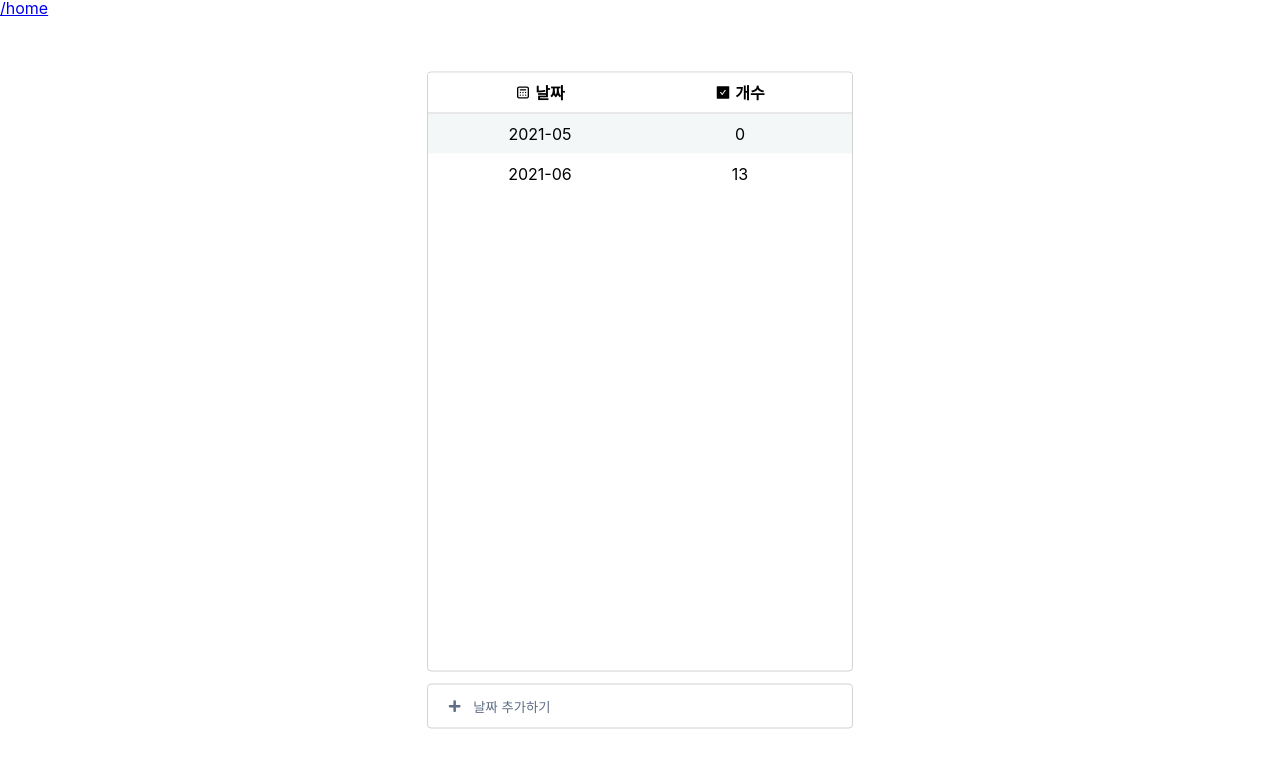
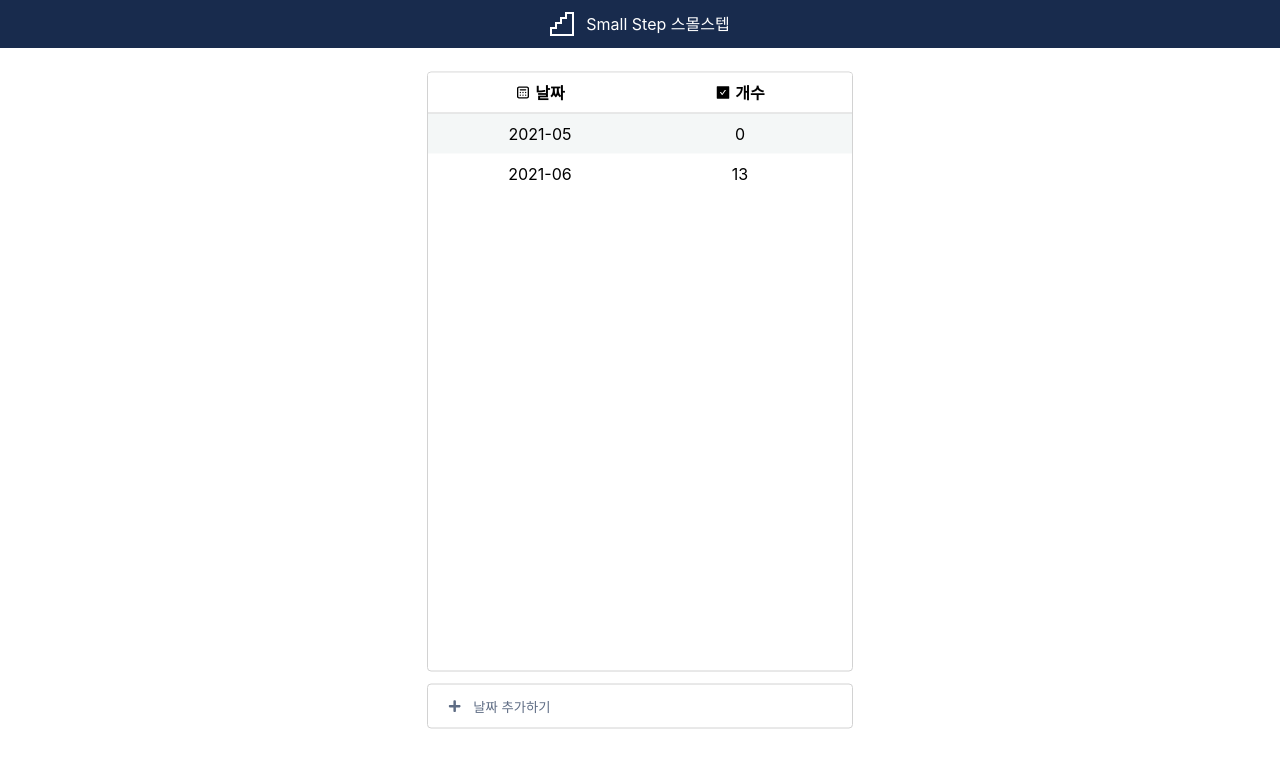
Before and after one commit to LeeSeongJinCa/Small-Step-Planner, a React (Create React App) app: page / in a window 1280 px wide. Shown: the top 768 px of the page. Built offline with nearby package versions, Linux system fonts and the light colour scheme.

Commit message:
update(App) : add Header component

```diff
--- a/src/App.tsx
+++ b/src/App.tsx
@@ -1,12 +1,11 @@
 import { Route, Switch } from "react-router";
-import { Link } from "react-router-dom";
 
-import { Planner, Manage } from "./pages";
+import { Planner, Manage, Header } from "./pages";
 
 const App = () => {
   return (
     <>
-      <Link to="/">/home</Link>
+      <Header />
       <Switch>
         <Route exact path="/:date" component={Planner} />
         <Route exact path="/" component={Manage} />
```
